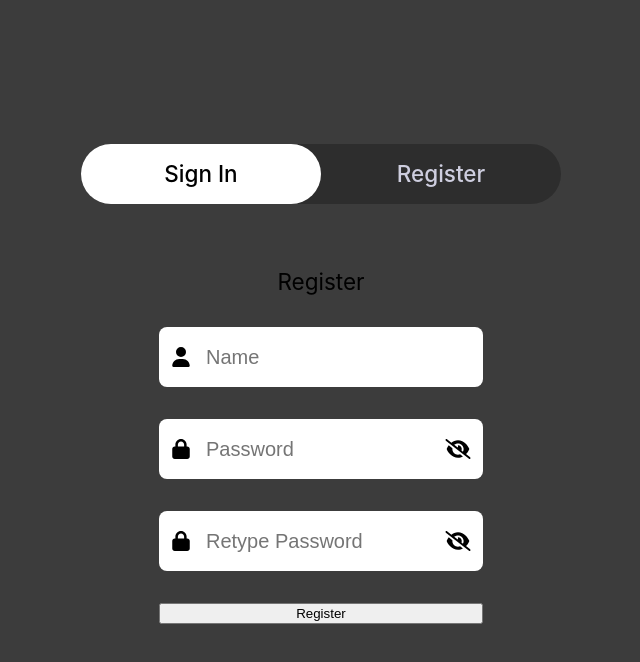
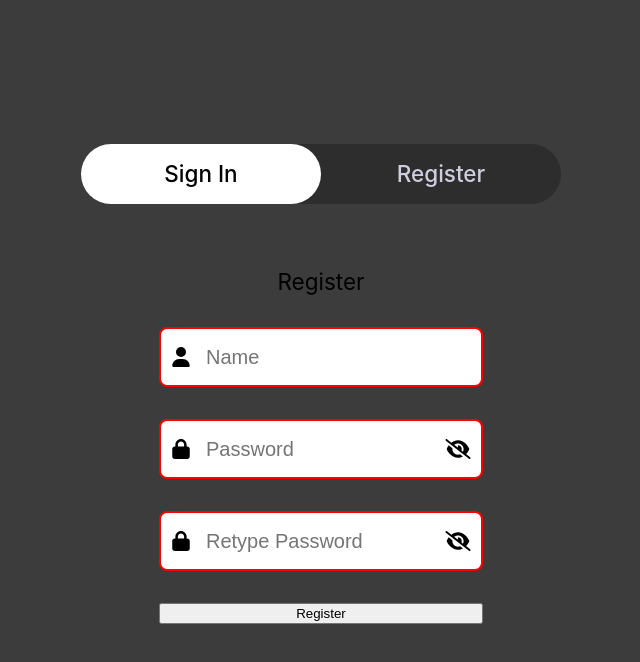
Before and after one commit to therazor113/Dating-next, a Next.js app: page / in a window 1280 px wide. Both pictures are taken after a click on the element "Register". Shown: the top 662 px of the page, without its empty margins (319-959 px from the left). Built offline with nearby package versions, Linux system fonts and the light colour scheme.

Commit message:
Added color change of inputs when error occurs

```diff
--- a/src/components/pageRefs/homePage/inputFields/NameField/index.js
+++ b/src/components/pageRefs/homePage/inputFields/NameField/index.js
@@ -3,7 +3,7 @@ import { faUser } from '@fortawesome/free-solid-svg-icons'
 
 import classes from '../styles.module.scss'
 
-const NameField = ({ inputValue, handleChange }) => {
+const NameField = ({ inputValue, handleChange, error }) => {
   return (
     <div className={classes.inputContainer}>
       <FontAwesomeIcon
@@ -11,6 +11,7 @@ const NameField = ({ inputValue, handleChange }) => {
         className={classes.userIcon}
       />
       <input
+        style={ error ? {} : { borderColor: 'red' }}
         autoFocus
         type='text'
         name='name'
--- a/src/components/pageRefs/homePage/inputFields/PasswordField/index.js
+++ b/src/components/pageRefs/homePage/inputFields/PasswordField/index.js
@@ -4,7 +4,7 @@ import { FontAwesomeIcon } from '@fortawesome/react-fontawesome'
 import { faEye, faEyeSlash, faLock, faLockOpen, faUnlock } from '@fortawesome/free-solid-svg-icons'
 import classes from '../styles.module.scss'
 
-const Passwordfield = ({ inputValue, handleChange }) => {
+const Passwordfield = ({ inputValue, handleChange, error }) => {
   const [lockIcon, setLockIcon] = useState(false)
   const [showPassword, setShowPassword] = useState(false)
 
@@ -15,6 +15,7 @@ const Passwordfield = ({ inputValue, handleChange }) => {
         className={classes.lockIcon}
       />
       <input
+        style={error ? {} : { borderColor: 'red' }}
         type={showPassword ? 'text' : 'password'}
         name='password'
         aria-label='Password'
--- a/src/components/pageRefs/homePage/inputFields/RetypeField/index.js
+++ b/src/components/pageRefs/homePage/inputFields/RetypeField/index.js
@@ -4,7 +4,7 @@ import { FontAwesomeIcon } from '@fortawesome/react-fontawesome'
 import { faEye, faEyeSlash, faLock, faUnlock, faLockOpen } from '@fortawesome/free-solid-svg-icons'
 import classes from '../styles.module.scss'
 
-const RetypeField = ({ inputValue, handleChange }) => {
+const RetypeField = ({ inputValue, handleChange, error }) => {
   const [lockIcon, setLockIcon] = useState(false)
   const [showRetype, setShowRetype] = useState(false)
 
@@ -15,6 +15,7 @@ const RetypeField = ({ inputValue, handleChange }) => {
         className={classes.lockIcon}
       />
       <input
+        style={ error ? {} : { borderColor: 'red' }}
         type={showRetype ? 'text' : 'password'}
         name='retype'
         aria-label='Retype Password'
```
